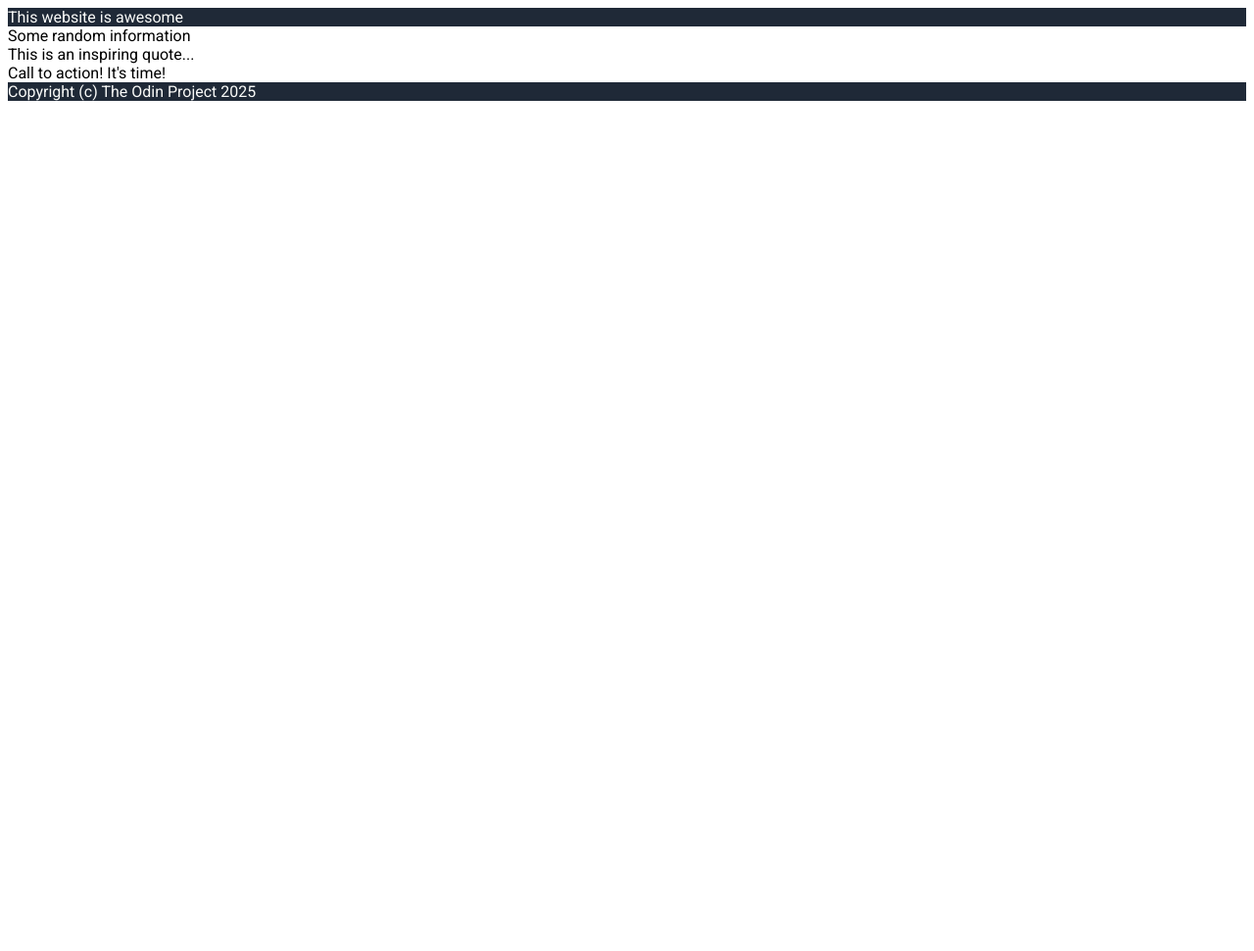
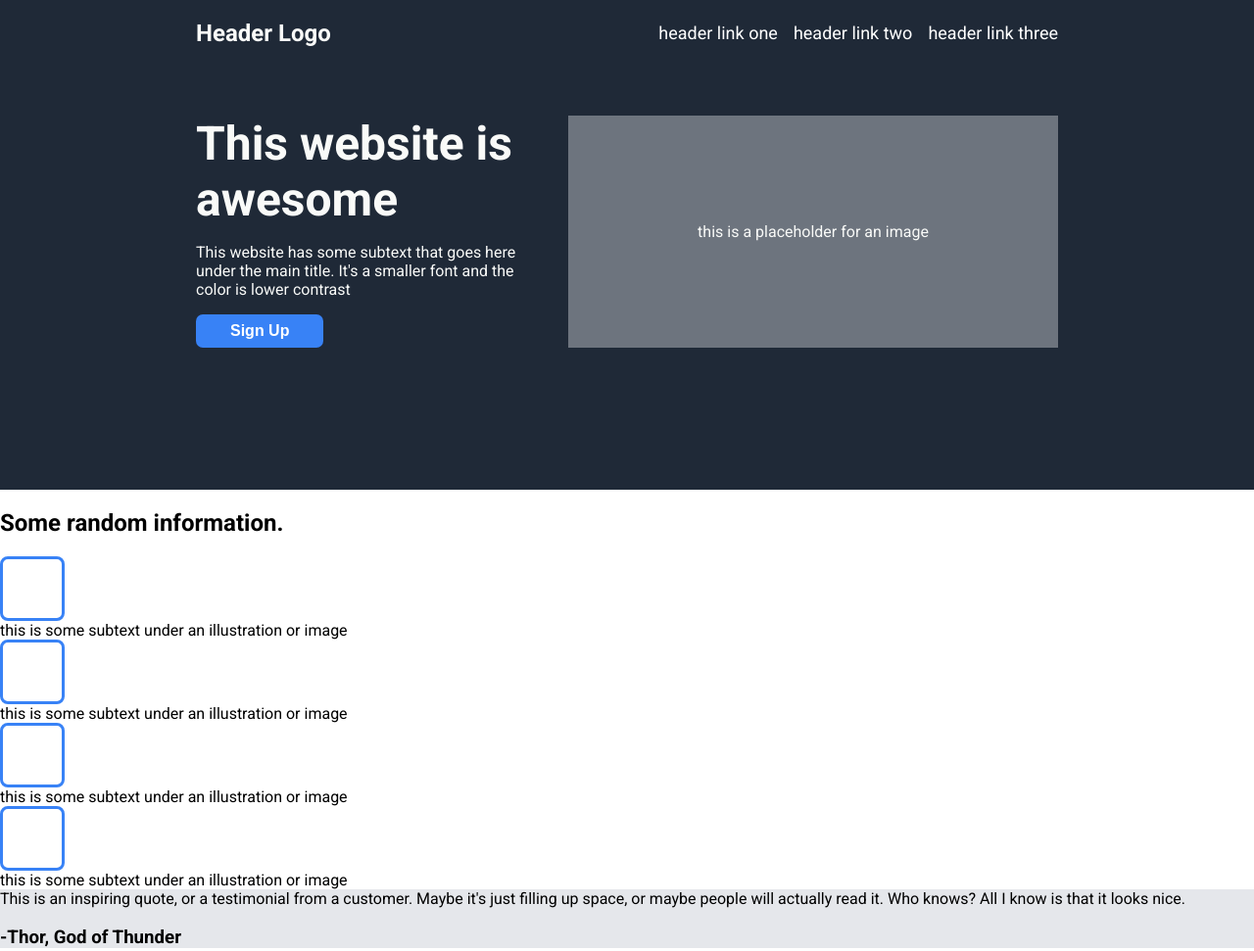
Before and after one commit to kfaith98/odin-landing-page, a plain HTML site: page index.html in a window 1280 px wide. Shown: the top 971 px of the page at 98% size. Before the commit the page ends 800 px from the top, so only its background shows below. Drawn offline with Linux system fonts and the light colour scheme.

Commit message:
Create landing page version 1
- Recreated the original design template
- Finished section 1 (header and hero content)

```diff
--- a/index.html
+++ b/index.html
@@ -9,24 +9,68 @@
 
     <body>
         <div class="section-1">
-            This website is awesome
+            <div class="header-and-hero">
+                <div class="header-container">
+                    <h2 class="header">
+                        Header Logo
+                    </h2>
+                    <ul class="links">
+                        <li><a href="#">header link one</a></li>
+                        <li><a href="#">header link two</a></li>
+                        <li><a href="#">header link three</a></li>
+                    </ul>
+                </div>
+                <div class="hero-container">
+                    <div class="hero-content">
+                        <div class="hero-text">This website is awesome</div>
+                        <p>This website has some subtext that goes here under the main title. It's a smaller font and the color is lower
+                            contrast</p>
+                        <button id="sign-up-1">Sign Up</button>
+                    </div>
+                    <div class="hero-image">
+                        <div class="hero-image-text">this is a placeholder for an image</div>
+                    </div>
+                </div>
+            </div>
         </div>
 
         <div class="section-2">
-            Some random information
+            <h2>Some random information.</h2>
+            <div class="s2-container">
+                <div class="info">
+                    <div class="square"></div>
+                    <div class="s2-text">this is some subtext under an illustration or image</div>
+                </div>
+                <div class="info">
+                    <div class="square"></div>
+                    <div class="s2-text">this is some subtext under an illustration or image</div>
+                </div>
+                <div class="info">
+                    <div class="square"></div>
+                    <div class="s2-text">this is some subtext under an illustration or image</div>
+                </div>
+                <div class="info">
+                    <div class="square"></div>
+                    <div class="s2-text">this is some subtext under an illustration or image</div>
+                </div>
+            </div>
         </div>
 
         <div class="section-3">
-            This is an inspiring quote...
+            <div class="quote">This is an inspiring quote, or a testimonial from a customer. Maybe it's just filling up space, or maybe people will actually read it. Who knows? All I know is that it looks nice.</div>
+            <h3>-Thor, God of Thunder</h3>
         </div>
 
         <div class="section-4">
-            Call to action! It's time!
+            <div class="cta-container">
+                <h3 class="cta">Call to action! It's time!</h1>
+                <p>Sign up for our product by clicking that button right over there!</p>
+                <button id="sign-up-2">Sign Up</button>
+            </div>
         </div>
 
         <div class="footer">
             Copyright (c) The Odin Project 2025
         </div>
     </body>
-
 </html>
--- a/styles.css
+++ b/styles.css
@@ -2,9 +2,111 @@
 
 body {
     font-family: 'Roboto', sans-serif;
+    margin: 0;
+    min-height: 100vh;
 }
 
 .section-1, .footer {
     background-color: #1F2937;
     color: #F9FAF8;
 }
+
+.section-1 {
+    height: 500px;
+}
+
+.header-and-hero {
+    flex: 1;
+    display: flex;
+    flex-direction: column;
+    margin: 0 200px;
+}
+
+.header-container {
+    display: flex;
+    justify-content: space-between;
+    align-items: center;
+}
+
+.header {
+    font-size: 24px;
+}
+
+a {
+    text-decoration: none;
+    color: white;
+}
+
+ul {
+    list-style: none;
+    display: flex;
+    gap: 16px;
+}
+
+li, .p {
+    font-size: 18px;
+    color: #E5E7EB;
+}
+
+.hero-container {
+    margin-top: 50px;
+    display: flex;
+    justify-content: space-between;
+    gap: 50px;
+}
+
+.hero-content {
+    flex: 1;
+    display: flex;
+    flex-direction: column;
+    align-items: start;
+}
+
+.hero-text {
+    font-size: 48px;
+    color: #F9FAF8;
+    font-weight: 900;
+}
+
+.hero-image {
+    background-color: #6d747e;
+    display: flex;
+    justify-content: center;
+    align-items: center;
+    height: auto;
+    width: 500px;
+}
+
+button {
+    background: #3882F6;
+    padding: 8px 35px;
+    border-radius: 7px;
+    color: white;
+    font-size: medium;
+    font-weight: bold;
+}
+
+#sign-up-1 {
+    border: none;
+}
+
+#sign-up-2 {
+    border: 2px solid white;
+}
+
+.square {
+    height: 50px;
+    width: 50px;
+    background-color: white;
+    border: 3px solid #3882F6;
+    border-radius: 8px;
+    padding: 5px;
+}
+
+.section-3 {
+    background-color: #E5E7EB;
+}
+
+.cta-container {
+    background-color: #3882F6;
+}
```
